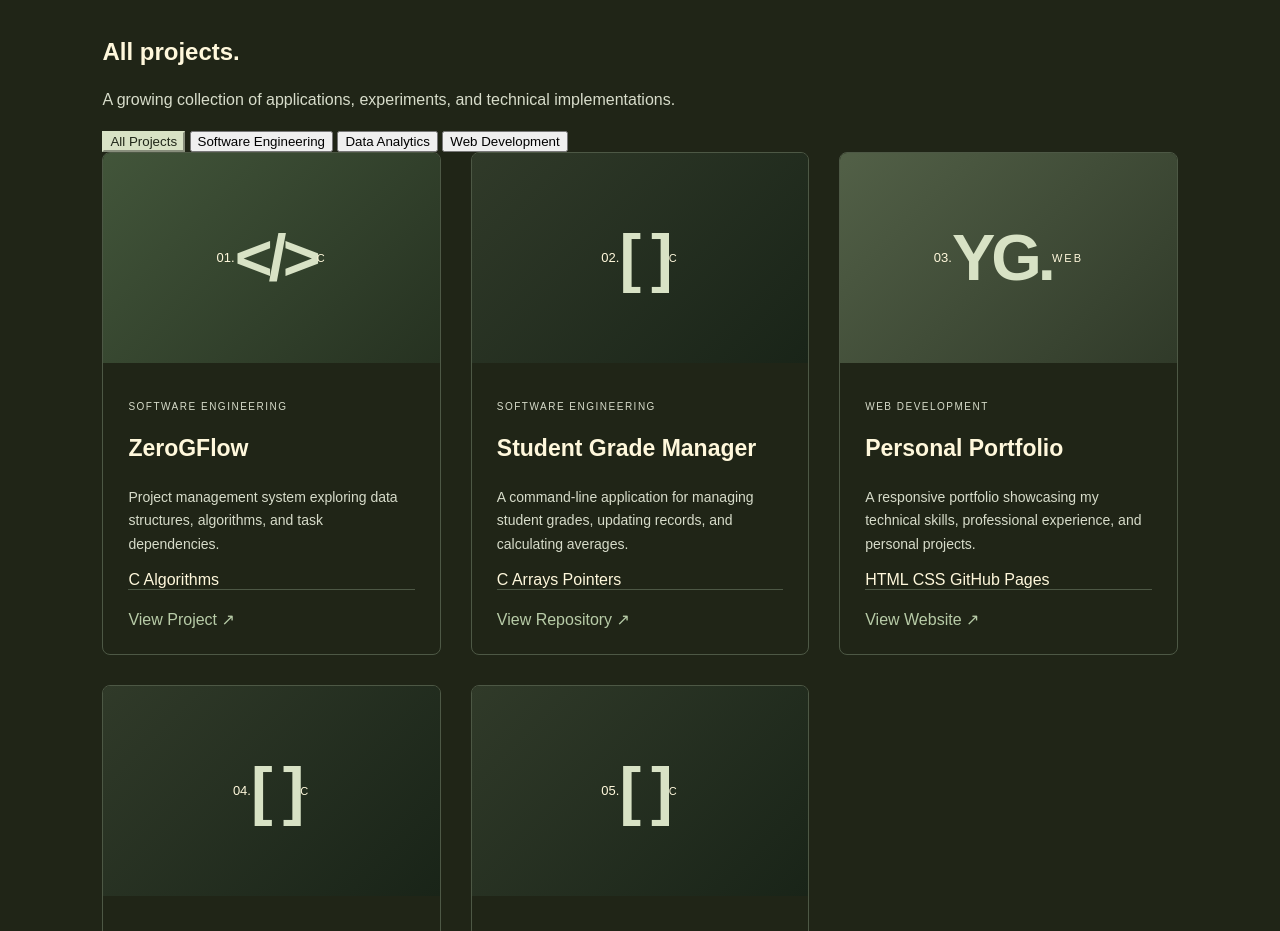
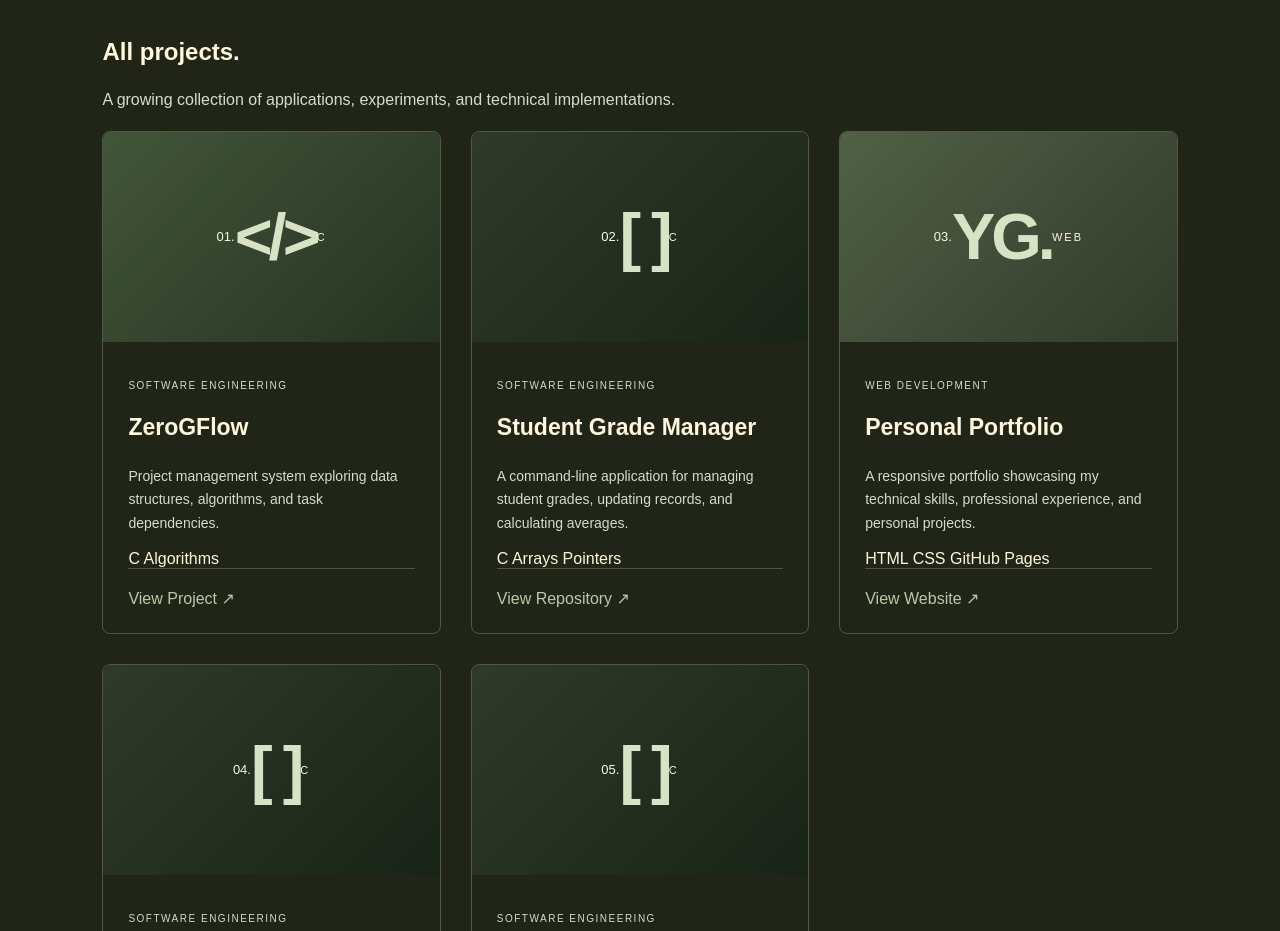
Before and after one commit to yisleidygnunez/Portfolio-Website, a plain HTML site: page projects.html in a window 1280 px wide. Shown: the part 1340-2271 px from the top of the page. Drawn offline with Linux system fonts and the light colour scheme; a script that the page names is missing.

Commit message:
fix: removed project filter header to optimize accessibility

```diff
--- a/projects.html
+++ b/projects.html
@@ -139,31 +139,6 @@
                 A growing collection of applications,
                 experiments, and technical implementations.
             </p>
-
-            <!-- Project Filters -->
-            <div class="work-filters">
-
-                <button class="filter-btn active"
-                        data-filter="all">
-                    All Projects
-                </button>
-
-                <button class="filter-btn"
-                        data-filter="software">
-                    Software Engineering
-                </button>
-
-                <button class="filter-btn"
-                        data-filter="analytics">
-                    Data Analytics
-                </button>
-
-                <button class="filter-btn"
-                        data-filter="web">
-                    Web Development
-                </button>
-
-            </div>
 
             <!-- Project Grid -->
             <div class="work-grid">
```
